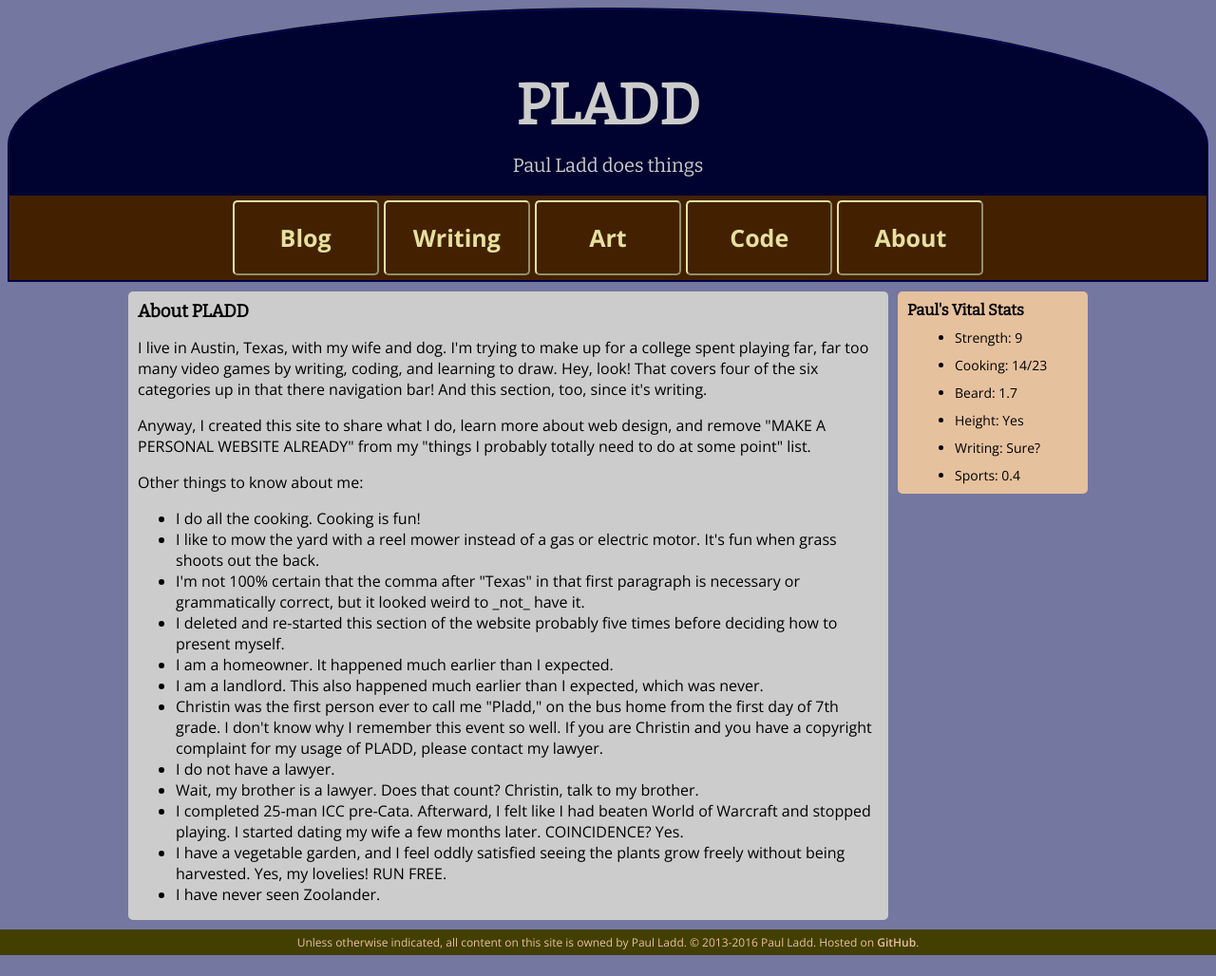
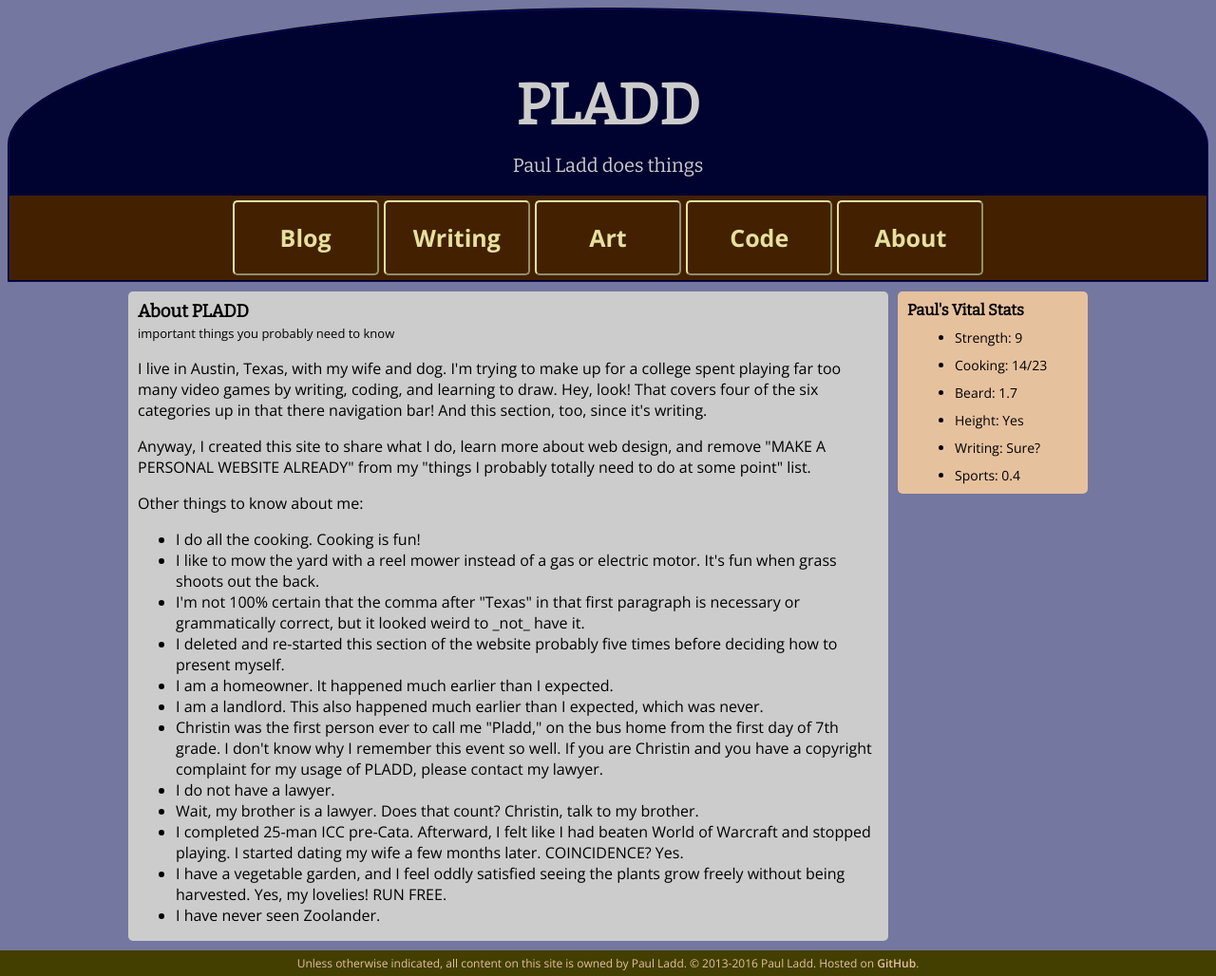
Before and after one commit to itspladd/personal-website-old, a Jekyll site: the page built from about/index.html, in a window 1280 px wide. Shown: the whole page at 95% size. Built offline with Jekyll 4.4.1, drawn with Linux system fonts in a browser that asks for light colours; before the commit the page ends 1006 px from its top, so only the background shows below that.

Commit message:
Minor wording edits, added subtitle

```diff
--- a/about/index.html
+++ b/about/index.html
@@ -17,7 +17,8 @@ title: "Paul Ladd Does Words, Art, and Code"
 <section>
     <article>
         <h1>About PLADD</h1>
-        <p>I live in Austin, Texas, with my wife and dog. I'm trying to make up for a college spent playing far, far too many video games by writing, coding, and learning to draw. Hey, look! That covers four of the six categories up in that there navigation bar! And this section, too, since it's writing.</p>
+        <span class="date-author">important things you probably need to know</span>
+        <p>I live in Austin, Texas, with my wife and dog. I'm trying to make up for a college spent playing  far too many video games by writing, coding, and learning to draw. Hey, look! That covers four of the six categories up in that there navigation bar! And this section, too, since it's writing.</p>
 
         <p>Anyway, I created this site to share what I do, learn more about web design, and remove "MAKE A PERSONAL WEBSITE ALREADY" from my "things I probably totally need to do at some point" list.</p>
 
```
